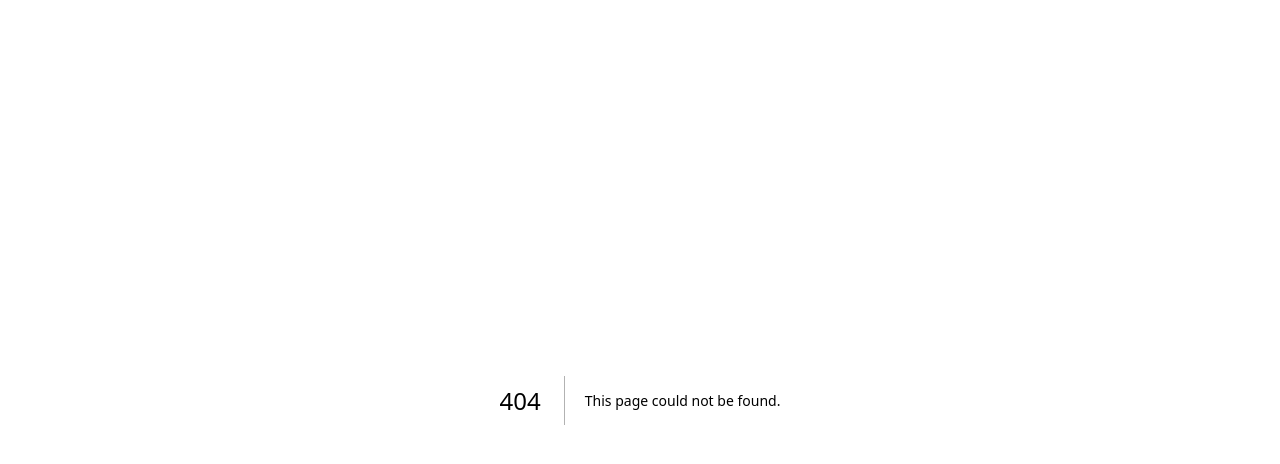
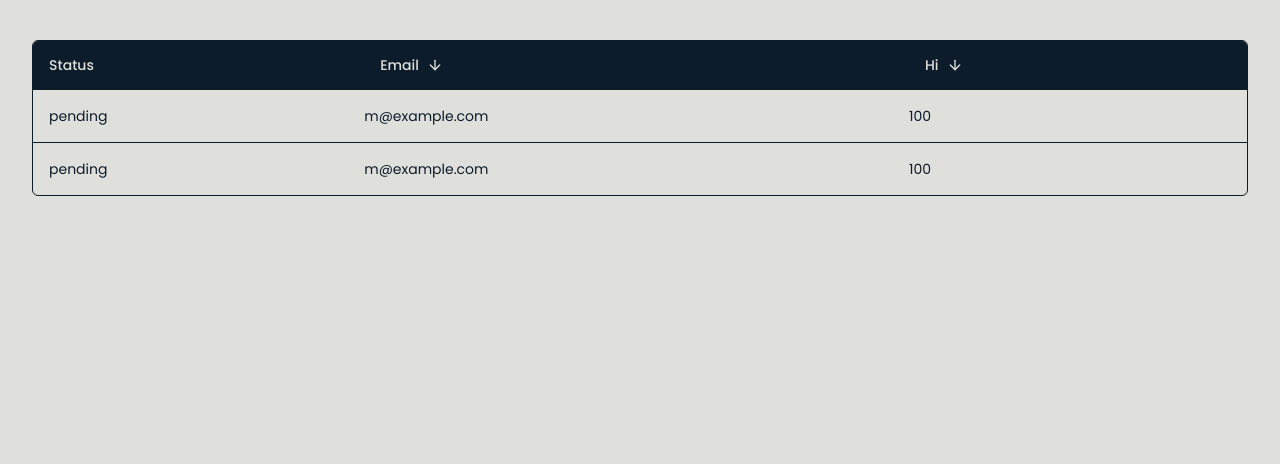
Before and after one commit to ewsd-group-3/Frontend, a Next.js app: page /table in a window 1280 px wide. Before the commit this address had no page. Shown: the top 464 px of the page. Built offline with nearby package versions, Linux system fonts and the light colour scheme.

Commit message:
DataTable component added

```diff
--- /dev/null
+++ b/components/DataTable/data-table.tsx
@@ -0,0 +1,78 @@
+import {
+  ColumnDef,
+  flexRender,
+  getCoreRowModel,
+  useReactTable,
+} from "@tanstack/react-table";
+
+import {
+  Table,
+  TableBody,
+  TableCell,
+  TableHead,
+  TableHeader,
+  TableRow,
+} from "@/components/ui/table";
+
+interface DataTableProps<TData, TValue> {
+  columns: ColumnDef<TData, TValue>[];
+  data: TData[];
+}
+
+export function DataTable<TData, TValue>({
+  columns,
+  data,
+}: DataTableProps<TData, TValue>) {
+  const table = useReactTable({
+    data,
+    columns,
+    getCoreRowModel: getCoreRowModel(),
+  });
+
+  return (
+    <div className='rounded-md border border-foreground overflow-hidden'>
+      <Table>
+        <TableHeader>
+          {table.getHeaderGroups().map((headerGroup) => (
+            <TableRow key={headerGroup.id}>
+              {headerGroup.headers.map((header) => {
+                return (
+                  <TableHead key={header.id}>
+                    {header.isPlaceholder
+                      ? null
+                      : flexRender(
+                          header.column.columnDef.header,
+                          header.getContext()
+                        )}
+                  </TableHead>
+                );
+              })}
+            </TableRow>
+          ))}
+        </TableHeader>
+        <TableBody>
+          {table.getRowModel().rows?.length ? (
+            table.getRowModel().rows.map((row) => (
+              <TableRow
+                key={row.id}
+                data-state={row.getIsSelected() && "selected"}
+              >
+                {row.getVisibleCells().map((cell) => (
+                  <TableCell key={cell.id}>
+                    {flexRender(cell.column.columnDef.cell, cell.getContext())}
+                  </TableCell>
+                ))}
+              </TableRow>
+            ))
+          ) : (
+            <TableRow>
+              <TableCell colSpan={columns.length} className='h-24 text-center'>
+                No results.
+              </TableCell>
+            </TableRow>
+          )}
+        </TableBody>
+      </Table>
+    </div>
+  );
+}
--- /dev/null
+++ b/components/DataTable/filter-header.tsx
@@ -0,0 +1,18 @@
+import { useDataTableSorting } from "@/hooks/useDataTableSorting";
+import { Button } from "@/components/ui/button";
+import { ArrowDown, ArrowUp } from "lucide-react";
+
+export default function FilterHeader({ title }: { title: string }) {
+  const { handleClick, isSorted } = useDataTableSorting(title);
+
+  return (
+    <Button variant='ghost' onClick={handleClick}>
+      <span className='capitalize'>{title}</span>
+      {isSorted === "asc" ? (
+        <ArrowUp className='ml-2 h-4 w-4' />
+      ) : (
+        <ArrowDown className='ml-2 h-4 w-4' />
+      )}
+    </Button>
+  );
+}
--- a/components/ui/table.tsx
+++ b/components/ui/table.tsx
@@ -1,28 +1,35 @@
-import * as React from "react"
+import * as React from "react";
 
-import { cn } from "@/lib/utils"
+import { cn } from "@/lib/utils";
 
 const Table = React.forwardRef<
   HTMLTableElement,
   React.HTMLAttributes<HTMLTableElement>
 >(({ className, ...props }, ref) => (
-  <div className="relative w-full overflow-auto">
+  <div className='relative w-full overflow-auto'>
     <table
       ref={ref}
       className={cn("w-full caption-bottom text-sm", className)}
       {...props}
     />
   </div>
-))
-Table.displayName = "Table"
+));
+Table.displayName = "Table";
 
 const TableHeader = React.forwardRef<
   HTMLTableSectionElement,
   React.HTMLAttributes<HTMLTableSectionElement>
 >(({ className, ...props }, ref) => (
-  <thead ref={ref} className={cn("[&_tr]:border-b", className)} {...props} />
-))
-TableHeader.displayName = "TableHeader"
+  <thead
+    ref={ref}
+    className={cn(
+      "[&_tr]:border-b bg-foreground hover:bg-foreground",
+      className
+    )}
+    {...props}
+  />
+));
+TableHeader.displayName = "TableHeader";
 
 const TableBody = React.forwardRef<
   HTMLTableSectionElement,
@@ -33,8 +40,8 @@ const TableBody = React.forwardRef<
     className={cn("[&_tr:last-child]:border-0", className)}
     {...props}
   />
-))
-TableBody.displayName = "TableBody"
+));
+TableBody.displayName = "TableBody";
 
 const TableFooter = React.forwardRef<
   HTMLTableSectionElement,
@@ -48,8 +55,8 @@ const TableFooter = React.forwardRef<
     )}
     {...props}
   />
-))
-TableFooter.displayName = "TableFooter"
+));
+TableFooter.displayName = "TableFooter";
 
 const TableRow = React.forwardRef<
   HTMLTableRowElement,
@@ -58,13 +65,13 @@ const TableRow = React.forwardRef<
   <tr
     ref={ref}
     className={cn(
-      "border-b transition-colors hover:bg-muted/50 data-[state=selected]:bg-muted",
+      "border-b border-primary transition-colors hover:bg-primary/10 data-[state=selected]:bg-muted",
       className
     )}
     {...props}
   />
-))
-TableRow.displayName = "TableRow"
+));
+TableRow.displayName = "TableRow";
 
 const TableHead = React.forwardRef<
   HTMLTableCellElement,
@@ -73,13 +80,13 @@ const TableHead = React.forwardRef<
   <th
     ref={ref}
     className={cn(
-      "h-12 px-4 text-left align-middle font-medium text-muted-foreground [&:has([role=checkbox])]:pr-0",
+      "h-12 px-4 text-left align-middle font-medium text-background [&:has([role=checkbox])]:pr-0",
       className
     )}
     {...props}
   />
-))
-TableHead.displayName = "TableHead"
+));
+TableHead.displayName = "TableHead";
 
 const TableCell = React.forwardRef<
   HTMLTableCellElement,
@@ -90,8 +97,8 @@ const TableCell = React.forwardRef<
     className={cn("p-4 align-middle [&:has([role=checkbox])]:pr-0", className)}
     {...props}
   />
-))
-TableCell.displayName = "TableCell"
+));
+TableCell.displayName = "TableCell";
 
 const TableCaption = React.forwardRef<
   HTMLTableCaptionElement,
@@ -102,8 +109,8 @@ const TableCaption = React.forwardRef<
     className={cn("mt-4 text-sm text-muted-foreground", className)}
     {...props}
   />
-))
-TableCaption.displayName = "TableCaption"
+));
+TableCaption.displayName = "TableCaption";
 
 export {
   Table,
@@ -114,4 +121,4 @@ export {
   TableRow,
   TableCell,
   TableCaption,
-}
+};
--- /dev/null
+++ b/hooks/useDataTableSorting.ts
@@ -0,0 +1,29 @@
+import { useRouter } from "next/router";
+
+export const useDataTableSorting = (columnName: string) => {
+  const router = useRouter();
+
+  const handleClick = () => {
+    const currentSort = router.query[columnName] as string | undefined;
+    let newSort: string;
+
+    if (currentSort === "asc") {
+      newSort = "desc";
+    } else {
+      newSort = "asc";
+    }
+
+    router.push({
+      pathname: router.pathname,
+      query: {
+        ...router.query,
+        [columnName]: newSort,
+      },
+    });
+  };
+
+  return {
+    handleClick,
+    isSorted: router.query[columnName],
+  };
+};
--- a/package.json
+++ b/package.json
@@ -17,6 +17,7 @@
     "@radix-ui/react-label": "^2.0.2",
     "@radix-ui/react-popover": "^1.0.7",
     "@radix-ui/react-slot": "^1.0.2",
+    "@tanstack/react-table": "^8.13.2",
     "class-variance-authority": "^0.7.0",
     "clsx": "^2.1.0",
     "cmdk": "^0.2.1",
--- /dev/null
+++ b/pages/api/table.ts
@@ -0,0 +1,37 @@
+import { Payment } from "@/types/table-type";
+import { NextApiRequest, NextApiResponse } from "next";
+
+async function getData(): Promise<Payment[]> {
+  // Fetch data from your API here.
+  return [
+    {
+      id: "728ed52f",
+      amount: 100,
+      status: "pending",
+      email: "m@example.com",
+    },
+    {
+      id: "728ed52f",
+      amount: 100,
+      status: "pending",
+      email: "m@example.com",
+    },
+  ];
+}
+
+export default async function handler(
+  req: NextApiRequest,
+  res: NextApiResponse
+) {
+  if (req.method === "GET") {
+    try {
+      const data = await getData();
+      res.status(200).json(data);
+    } catch (error) {
+      res.status(500).json({ message: "Internal Server Error" });
+    }
+  } else {
+    res.setHeader("Allow", ["GET"]);
+    res.status(405).json({ message: `Method ${req.method} Not Allowed` });
+  }
+}
--- /dev/null
+++ b/pages/table/columns.tsx
@@ -0,0 +1,18 @@
+import FilterHeader from "@/components/DataTable/filter-header";
+import { Payment } from "@/types/table-type";
+import { ColumnDef } from "@tanstack/react-table";
+
+export const columns: ColumnDef<Partial<Payment>>[] = [
+  {
+    accessorKey: "status",
+    header: "Status",
+  },
+  {
+    accessorKey: "email",
+    header: () => FilterHeader({ title: "email" }),
+  },
+  {
+    accessorKey: "amount",
+    header: () => FilterHeader({ title: "hi" }),
+  },
+];
--- /dev/null
+++ b/pages/table/index.tsx
@@ -0,0 +1,31 @@
+import { useEffect, useState } from "react";
+import { columns } from "./columns";
+import { DataTable } from "@/components/DataTable/data-table";
+
+export default function DemoPage() {
+  const [data, setData] = useState([]);
+
+  useEffect(() => {
+    const fetchData = async () => {
+      try {
+        const response = await fetch("http://localhost:3000/api/table");
+        if (response.ok) {
+          const jsonData = await response.json();
+          setData(jsonData);
+        } else {
+          throw new Error("Failed to fetch data");
+        }
+      } catch (error) {
+        console.error("Error fetching data:", error);
+      }
+    };
+
+    fetchData();
+  }, []);
+
+  return (
+    <div className='container mx-auto py-10'>
+      <DataTable data={data} columns={columns} />
+    </div>
+  );
+}
--- /dev/null
+++ b/types/table-type.ts
@@ -0,0 +1,6 @@
+export type Payment = {
+  id: string;
+  amount: number;
+  status: "pending" | "processing" | "success" | "failed";
+  email: string;
+};
```
Also changed, not shown: 1 other file (tests, documents, lock files or other folders).
